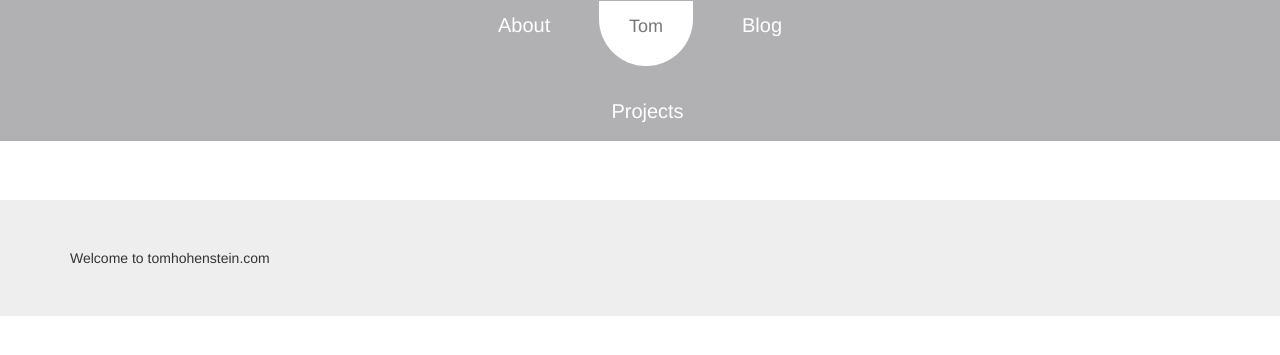
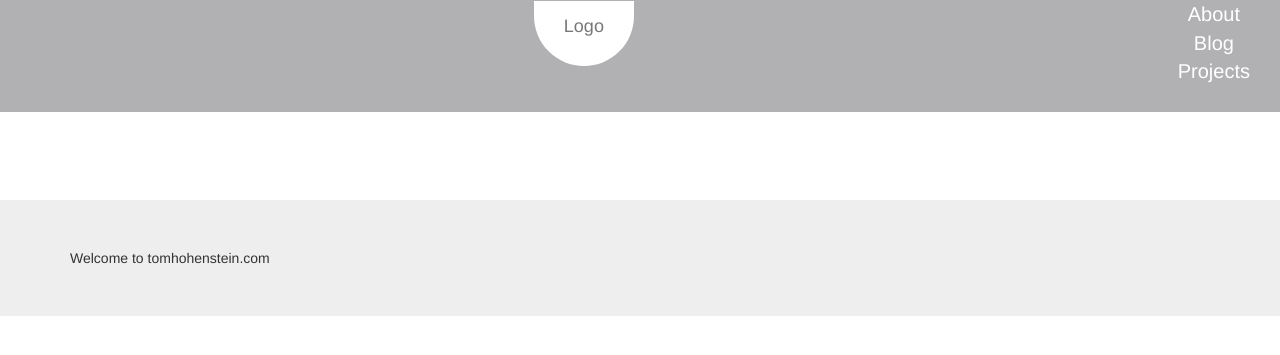
Before and after one commit to tomhohenstein/tomhohenstein.github.io, a Jekyll site: the page built from index.html, in a window 1280 px wide. Shown: the top 355 px of the page. Built offline with Jekyll 4.4.1, drawn with Linux system fonts in a browser that asks for light colours.

Commit message:
moves nav links to float right

```diff
--- a/_layouts/default.html
+++ b/_layouts/default.html
@@ -23,12 +23,14 @@
       <div class="container-fluid">
         <!-- Brand and toggle get grouped for better mobile display -->
         <div class="navbar-header">
-          <a class="custom-navbar-link" href="{{ site.baseurl }}/about/">About</a>
           <div id="brand-holder">
-            <a class="navbar-brand" href="{{ site.baseurl }}">Tom</a>
+            <a class="navbar-brand" href="{{ site.baseurl }}">Logo</a>
           </div>
-          <a class="custom-navbar-link" href="{{ site.baseurl }}/blog/">Blog</a>
-          <a class="custom-navbar-link" href="{{ site.baseurl }}/projects/" id="nav-projects">Projects</a>
+          <ul>
+            <li><a class="custom-navbar-link" href="{{ site.baseurl }}/about/">About</a></li>
+            <li><a class="custom-navbar-link" href="{{ site.baseurl }}/blog/">Blog</a></li>
+            <li><a class="custom-navbar-link" href="{{ site.baseurl }}/projects/">Projects</a></li>
+          </ul>
         </div>
       </div><!-- /.container-fluid -->
     </nav>
--- a/assets/css/style.scss
+++ b/assets/css/style.scss
@@ -101,13 +101,17 @@ p {
 	background-color: $background-w;
 }
 
-
-
 .navbar-header {
     float: left;
     padding: 0 15px 15px 15px;
     text-align: center;
     width: 100%;
+}
+
+.navbar-header ul {
+	display: inline-block;
+	list-style: none;
+	float: right;
 }
 
 #brand-holder {
@@ -117,12 +121,6 @@ p {
 	padding: 16px 20px 60px 20px;
 }
 
-/* About, Blog, Projects */
-
-#nav-projects {
-	display: block;
-	padding-left: 15px;
-}
 
 /* fix some bootstap styles to match */
 @media (min-width: 768px) {
```
Also changed, not shown: 7 other files.
